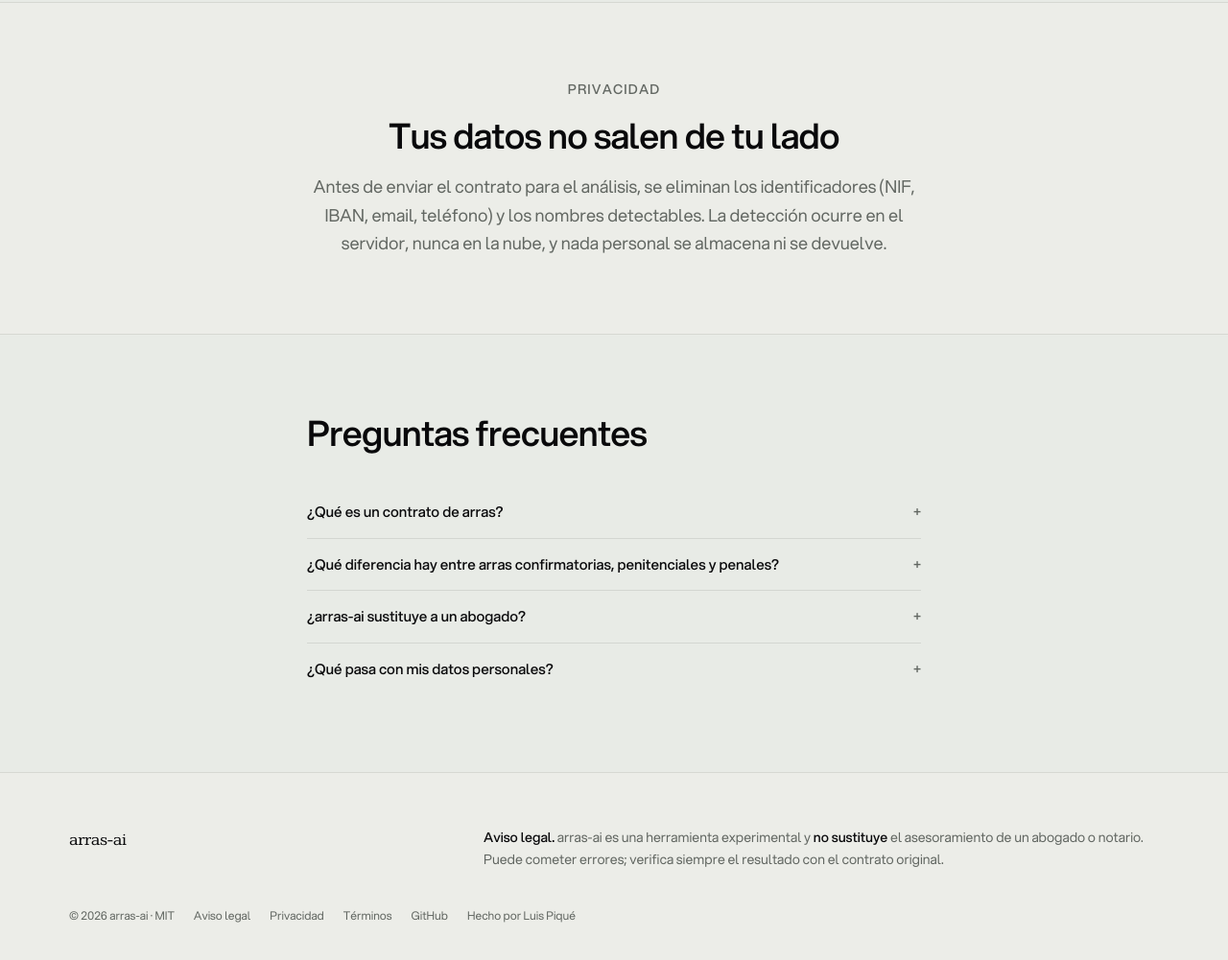
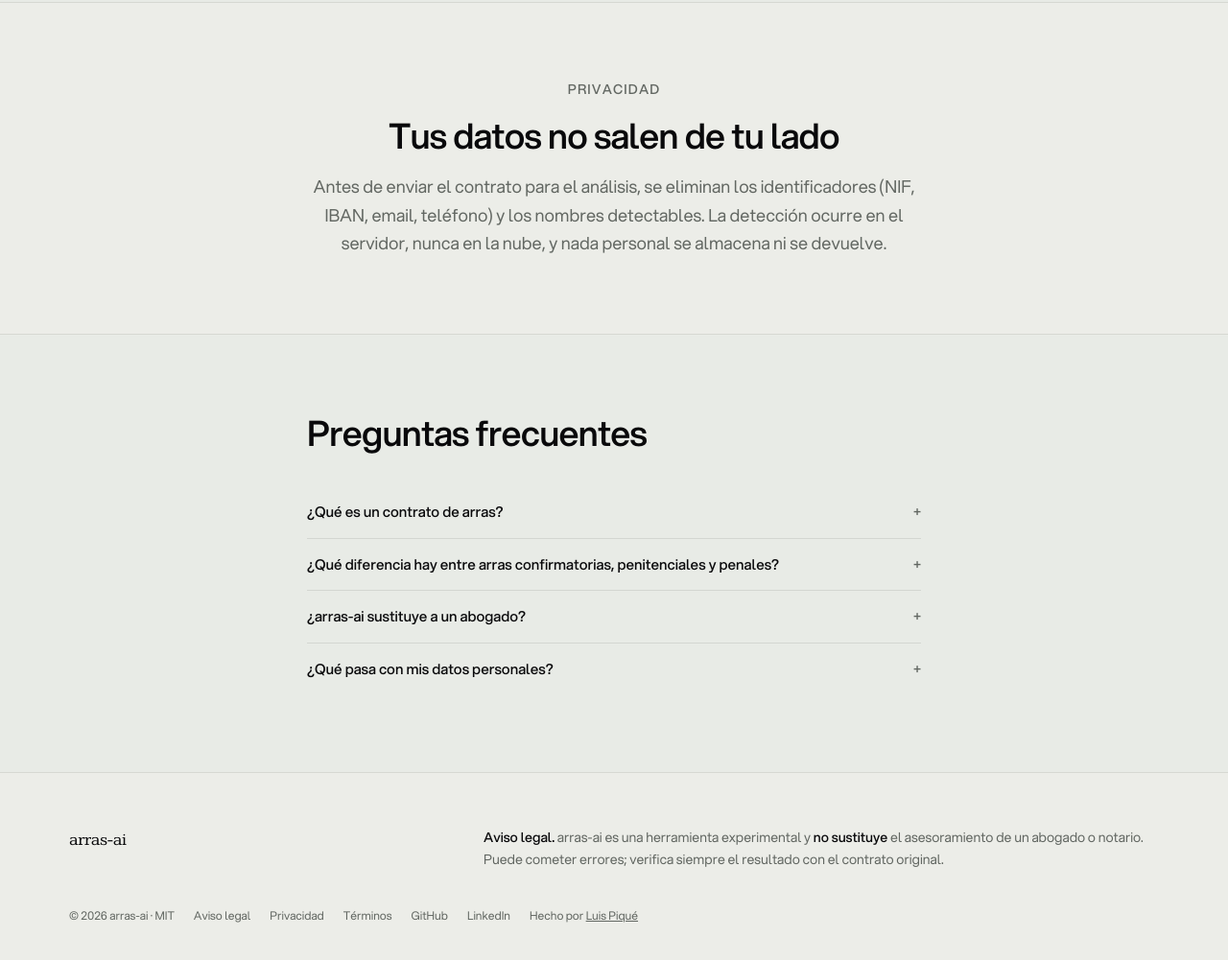
Before and after one commit to luispique/arras-ai, an Astro site in the folder web/: page / in a window 1280 px wide. Shown: the part 2500-3501 px from the top of the page at 96% size. Built offline with nearby package versions, Linux system fonts and the light colour scheme; Astro itself is replaced by a stand-in of ours.

Commit message:
feat(web): author links (LinkedIn, personal site) in footer
Co-Authored-By: Claude Opus 4.8 <noreply@anthropic.com>

```diff
--- a/web/src/layouts/Legal.astro
+++ b/web/src/layouts/Legal.astro
@@ -47,6 +47,8 @@ const { title, description, actualizado = "17 de julio de 2026" } = Astro.props;
         <a href="/privacidad" class="hover:text-ink">Privacidad</a>
         <a href="/terminos" class="hover:text-ink">Términos</a>
         <a href="https://github.com/luispique/arras-ai" rel="noopener" target="_blank" class="hover:text-ink">GitHub</a>
+        <a href="https://www.linkedin.com/in/luispique/" rel="noopener" target="_blank" class="hover:text-ink">LinkedIn</a>
+        <a href="https://www.luispique.com/" rel="noopener" target="_blank" class="hover:text-ink">luispique.com</a>
       </div>
     </footer>
   </body>
--- a/web/src/pages/index.astro
+++ b/web/src/pages/index.astro
@@ -245,7 +245,15 @@ const jsonLd = {
           <a href="/privacidad" class="hover:text-ink">Privacidad</a>
           <a href="/terminos" class="hover:text-ink">Términos</a>
           <a href="https://github.com/luispique/arras-ai" rel="noopener" target="_blank" class="hover:text-ink">GitHub</a>
-          <span>Hecho por Luis Piqué</span>
+          <a href="https://www.linkedin.com/in/luispique/" rel="noopener" target="_blank" class="hover:text-ink">LinkedIn</a>
+          <span
+            >Hecho por <a
+              href="https://www.luispique.com/"
+              rel="noopener"
+              target="_blank"
+              class="underline hover:text-ink">Luis Piqué</a
+            ></span
+          >
         </div>
       </div>
     </footer>
```
